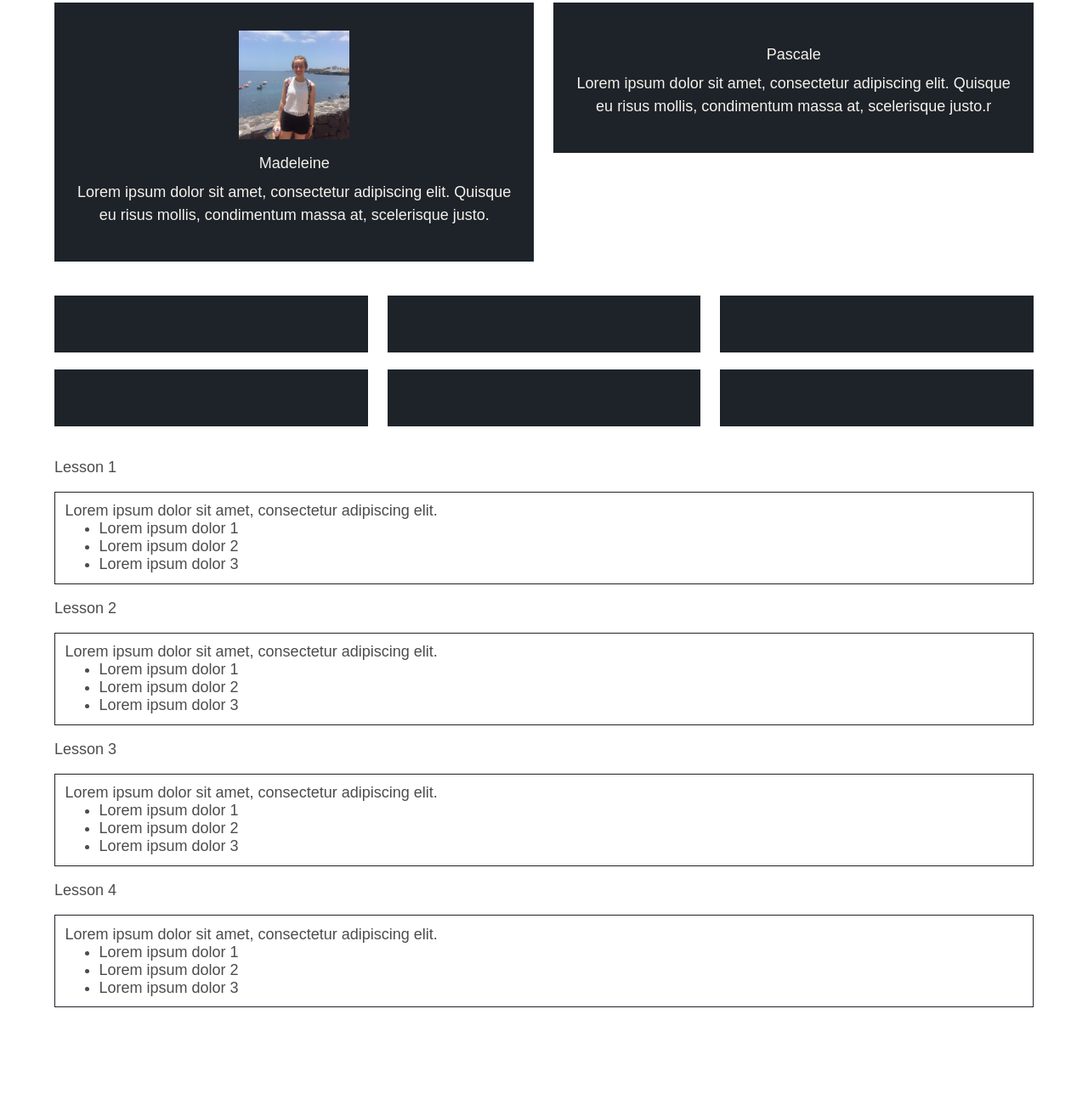
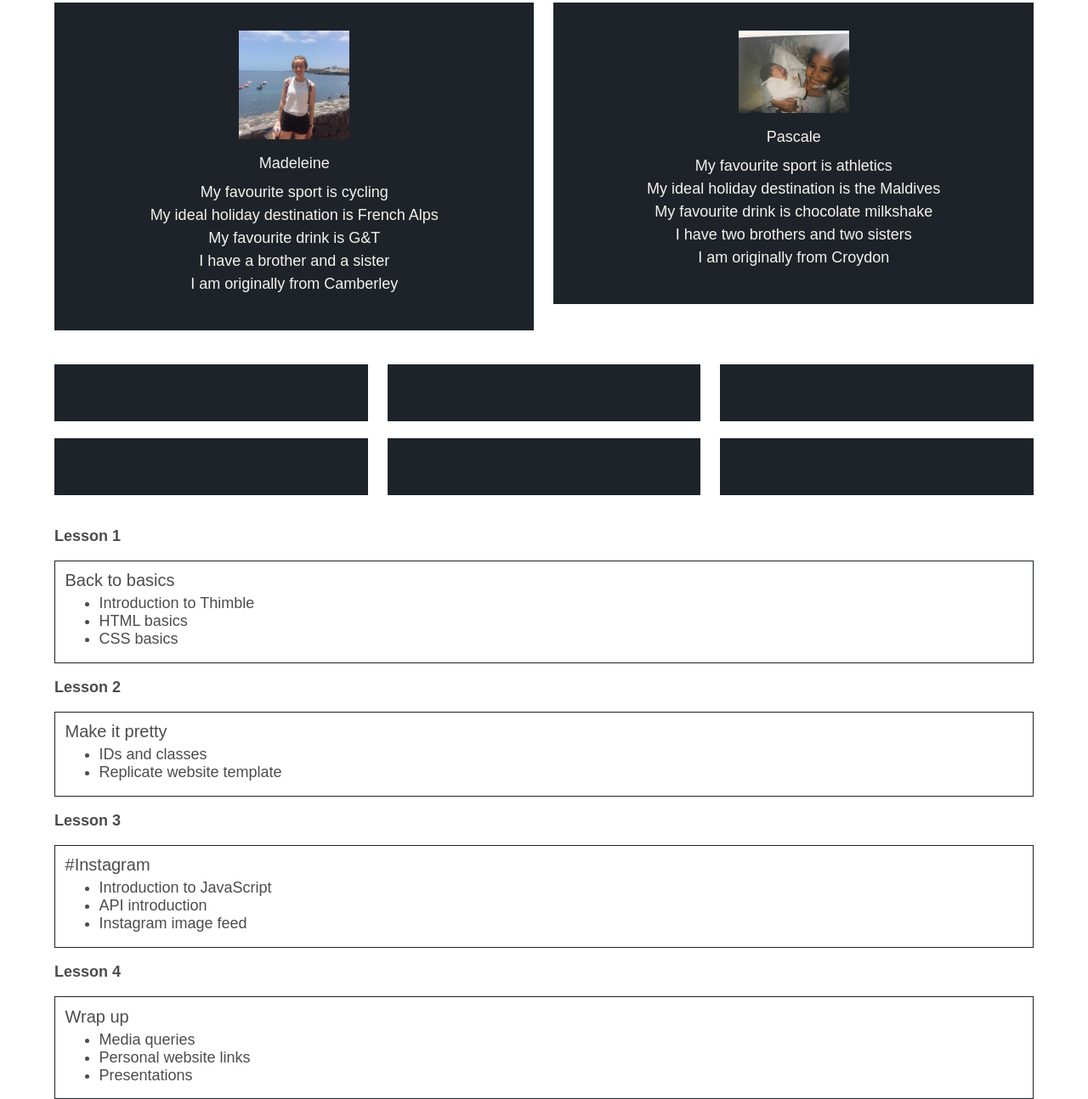
Before and after one commit to girlscode2017/girlscode2017, a plain HTML site: page index.html in a window 1280 px wide. Shown: the part 403-1697 px from the top of the page at 85% size. Before the commit the page ends 1589 px from the top, so only its background shows below. Drawn offline with Linux system fonts and the light colour scheme; a web font is replaced by a local one.

Commit message:
added Pascale photo + lesson info

```diff
--- a/index.html
+++ b/index.html
@@ -18,13 +18,25 @@
       <div class="instructorDiv madeleine">
         <img src="Madeleine.jpg" />
         <p class="instructorName">Madeleine</p>
-        <p class="instructorText">Lorem ipsum dolor sit amet, consectetur adipiscing elit. Quisque eu risus mollis, condimentum massa at, scelerisque justo.</p>
+        <ul class="instructorText">
+            <li>My favourite sport is cycling</li>
+            <li>My ideal holiday destination is French Alps</li>
+            <li>My favourite drink is G&amp;T</li>
+            <li>I have a brother and a sister</li>
+            <li>I am originally from Camberley</li>
+          </ul>
       </div>
 
       <div class="instructorDiv pascale">
-        <img />
+        <img src="baby-pascale.jpeg"/>
         <p class="instructorName">Pascale</p>
-        <p class="instructorText">Lorem ipsum dolor sit amet, consectetur adipiscing elit. Quisque eu risus mollis, condimentum massa at, scelerisque justo.r</p>
+        <ul class="instructorText">
+          <li>My favourite sport is athletics</li>
+          <li>My ideal holiday destination is the Maldives</li>
+          <li>My favourite drink is chocolate milkshake</li>
+          <li>I have two brothers and two sisters</li>
+          <li>I am originally from Croydon</li>
+        </ul>
       </div>
     </div>
 
@@ -40,42 +52,41 @@
     <div class="lessons">
       <p class="lessonTitle">Lesson 1</p>
       <div class="lessonInfo">
-        <p>Lorem ipsum dolor sit amet, consectetur adipiscing elit.</p>
+        <p>Back to basics</p>
         <ul>
-          <li>Lorem ipsum dolor 1</li>
-          <li>Lorem ipsum dolor 2</li>
-          <li>Lorem ipsum dolor 3</li>
+          <li>Introduction to Thimble</li>
+          <li>HTML basics</li>
+          <li>CSS basics</li>
         </ul>
       </div>
 
       <p class="lessonTitle">Lesson 2</p>
       <div class="lessonInfo">
-        <p>Lorem ipsum dolor sit amet, consectetur adipiscing elit.</p>
+        <p>Make it pretty</p>
         <ul>
-          <li>Lorem ipsum dolor 1</li>
-          <li>Lorem ipsum dolor 2</li>
-          <li>Lorem ipsum dolor 3</li>
+          <li>IDs and classes</li>
+          <li>Replicate website template</li>
         </ul>
       </div>
 
 
     <p class="lessonTitle">Lesson 3</p>
     <div class="lessonInfo">
-      <p>Lorem ipsum dolor sit amet, consectetur adipiscing elit.</p>
+      <p>#Instagram</p>
       <ul>
-        <li>Lorem ipsum dolor 1</li>
-        <li>Lorem ipsum dolor 2</li>
-        <li>Lorem ipsum dolor 3</li>
+        <li>Introduction to JavaScript</li>
+        <li>API introduction</li>
+        <li>Instagram image feed</li>
       </ul>
     </div>
 
     <p class="lessonTitle">Lesson 4</p>
     <div class="lessonInfo">
-      <p>Lorem ipsum dolor sit amet, consectetur adipiscing elit.</p>
+      <p>Wrap up</p>
       <ul>
-        <li>Lorem ipsum dolor 1</li>
-        <li>Lorem ipsum dolor 2</li>
-        <li>Lorem ipsum dolor 3</li>
+        <li>Media queries</li>
+        <li>Personal website links</li>
+        <li>Presentations</li>
       </ul>
     </div>
     </div>
--- a/style.css
+++ b/style.css
@@ -1,6 +1,8 @@
 /* Fonts from Google Fonts - more at https://fonts.google.com */
 @import url('https://fonts.googleapis.com/css?family=Merriweather:400,700');
 @import url('https://fonts.googleapis.com/css?family=Encode+Sans+Semi+Expanded:300|Open+Sans+Condensed:300|Open+Sans:300');
+@import url('https://fonts.googleapis.com/css?family=Encode+Sans+Semi+Expanded:600');
+
 @font-face {
   font-family: "MaryAnn-Bold";
   src: url("MaryAnn-Bold.otf");
@@ -9,6 +11,7 @@
   font-family: "MaryAnn";
   src: url("MaryAnn.otf");
 }
+
 
 body {
   background-color: white;
@@ -102,6 +105,11 @@ body {
   text-align: center;
   margin-top: 0;
   line-height: 1.5em;
+  padding-left: 0;
+}
+
+.instructorText li {
+  list-style: none;
 }
 
 .lessons {
@@ -110,7 +118,13 @@ body {
   color: #4c4c4c;
 }
 
-.lessonTitle {}
+.lessonTitle {
+  font-weight: 600;
+}
+
+.lessonInfo p {
+  font-size: 20px;
+}
 
 .lessonInfo {
   border: 1px solid #1E232A;
@@ -119,7 +133,7 @@ body {
 
 .lessonInfo p, .lessonInfo ul {
   margin-top: 0;
-  margin-bottom: 0;
+  margin-bottom: 5px;
 }
 
 .instagramDiv {
```
Also changed, not shown: baby-pascale.jpeg (added).
